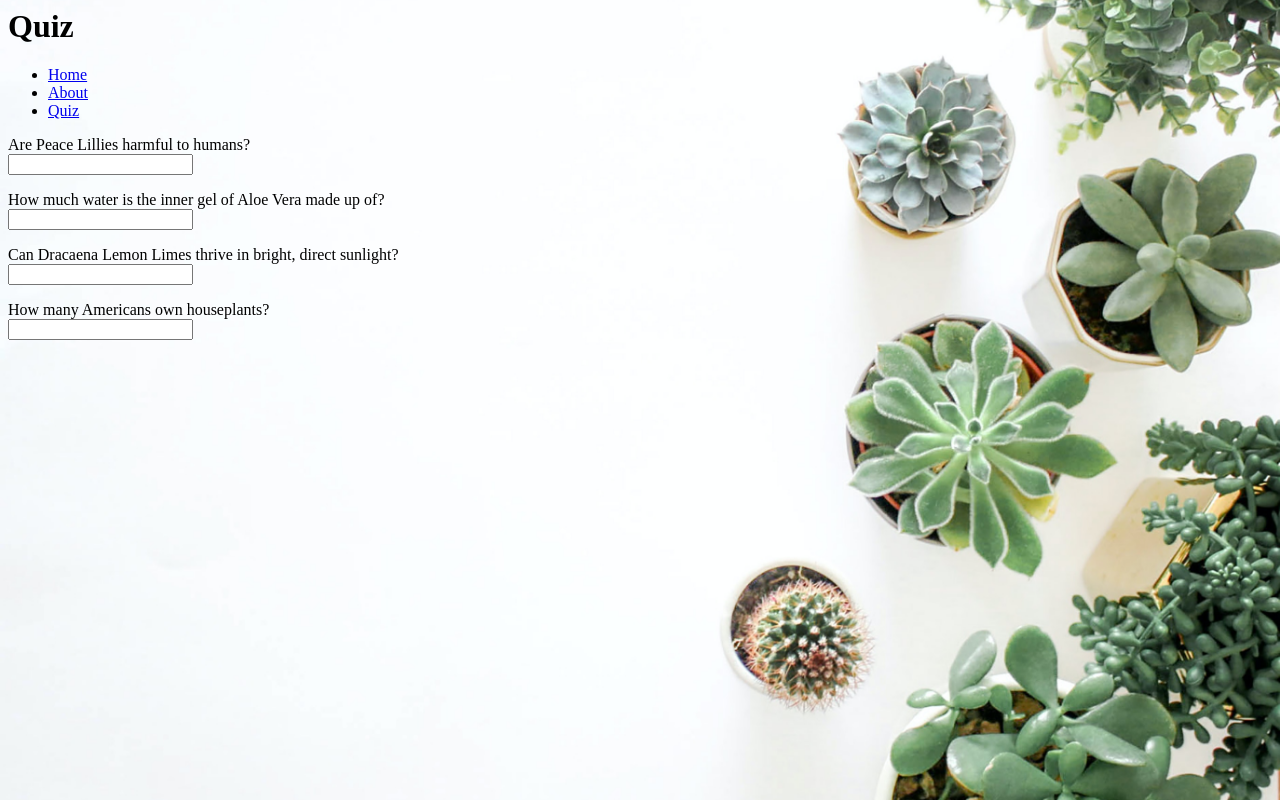
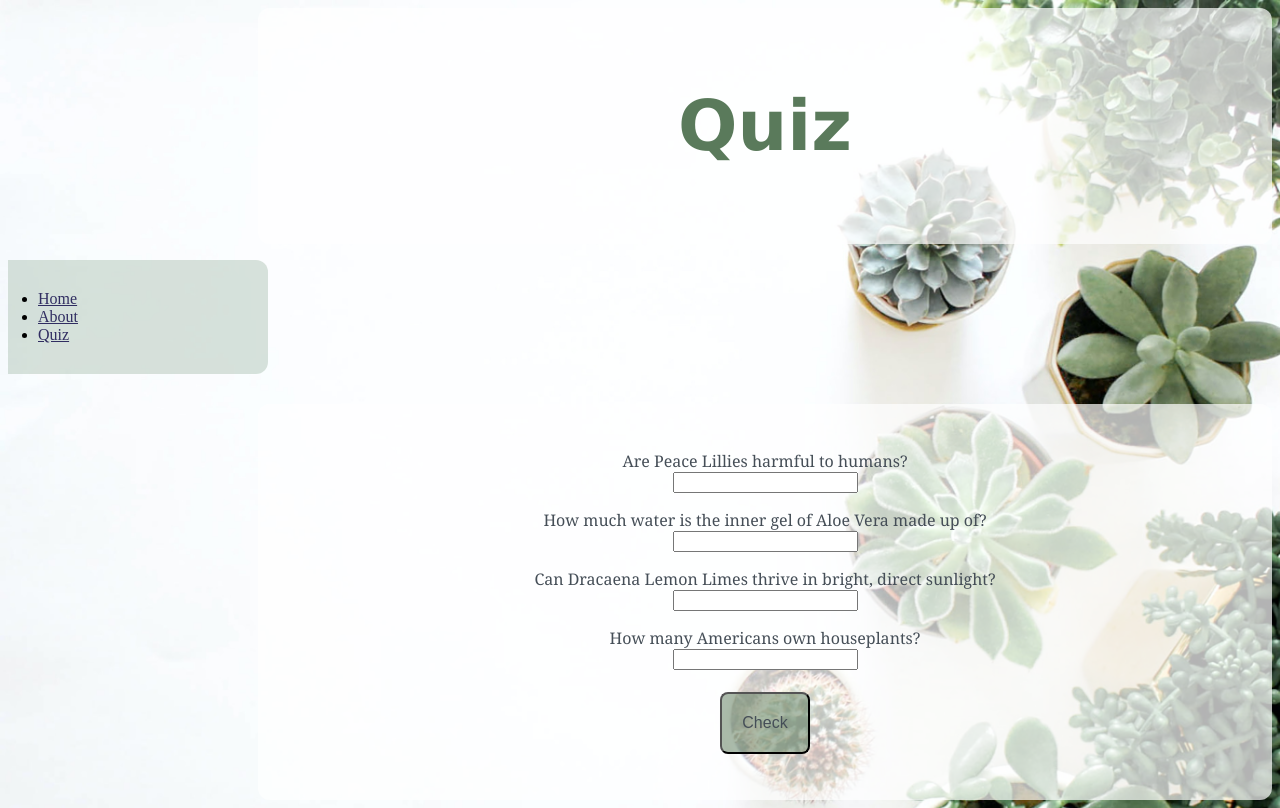
Before and after one commit to SanjotD/Sanjot-Dhaliwal-Houseplant-Website, a plain HTML site: page quiz.html in a window 1280 px wide. Drawn offline with Linux system fonts and the light colour scheme.

Commit message:
style & button

```diff
--- a/quiz.html
+++ b/quiz.html
@@ -1,12 +1,12 @@
 <body>
-  <link rel="stylesheet" href="style.css" />
-<h1>Quiz</h1>
+ <link rel="stylesheet" href="style.css" />
+ <div><h1 class="title">Quiz</h1></div>
 <ul>
     <li><a href="index.html">Home</a></li>
     <li><a href="about.html">About</a></li>
     <li><a href="quiz.html">Quiz</a></li>
   </ul>
-<p>Are Peace Lillies harmful to humans?
+<div><p>Are Peace Lillies harmful to humans?
   <br>
   <input type="text">
   <br>
@@ -25,11 +25,12 @@
 
 <p>How many Americans own houseplants? <br>
 <input type="text">
-<br>
+<br> <br> <button>Check</button>
 </p>
 
 
 
 
 
+
 </body>
--- a/style.css
+++ b/style.css
@@ -5,12 +5,81 @@ html {
 
 ul {
     text-align: left;
+    margin-bottom: 30px;
+    padding: 30px;
+    background-color: rgba(177, 198, 183, 0.5);
+    width: 200px;
+    border-radius: 0px 12px 12px 0px;
 }
 
 div {
     margin-left: 250px;
 }
 
-.about-t {
-    margin-left: 250px;
+
+.first {
+    margin-bottom: 300px;
 }
+
+div {
+
+    background-color: rgba(255, 255 , 255, 0.7);
+    padding: 30px;
+    border-radius: 12px;
+    width: auto;
+    length: auto;
+}
+
+.title {
+    font-size: 70px;
+    text-align: center;
+    font-family: Verdana, Geneva, Tahoma, sans-serif;
+}
+
+p {
+    text-align: center;
+     color: rgb(69, 78, 87);
+     font-family: Georgia, 'Times New Roman', Times, serif;
+}
+
+h1 {
+    color: rgb(90, 122, 91);
+}
+
+h2 {
+    color: rgb(111, 145, 112);
+}
+
+h3 {
+    color: rgb(122, 149, 123);
+}
+
+button {
+    background-color: rgba(90, 122, 91, 0.5);
+    text-align: center;
+    padding:20px ;
+    font-size: medium;
+    border-radius: 8px;
+    color: rgb(69, 78, 87)
+
+}
+
+button:hover {
+    background-color: rgba(122, 149, 123,0.5);
+    cursor: pointer;
+}
+
+img {
+    border-radius: 8px;
+    padding: 20px;
+
+}
+
+a {
+    color: rgb(48, 45, 97);
+
+}
+
+a.hover {
+    color: rgb(122, 149, 123);
+}
```
Also changed, not shown: about.html (+2 -2 lines), index.html (+9 -6 lines).
